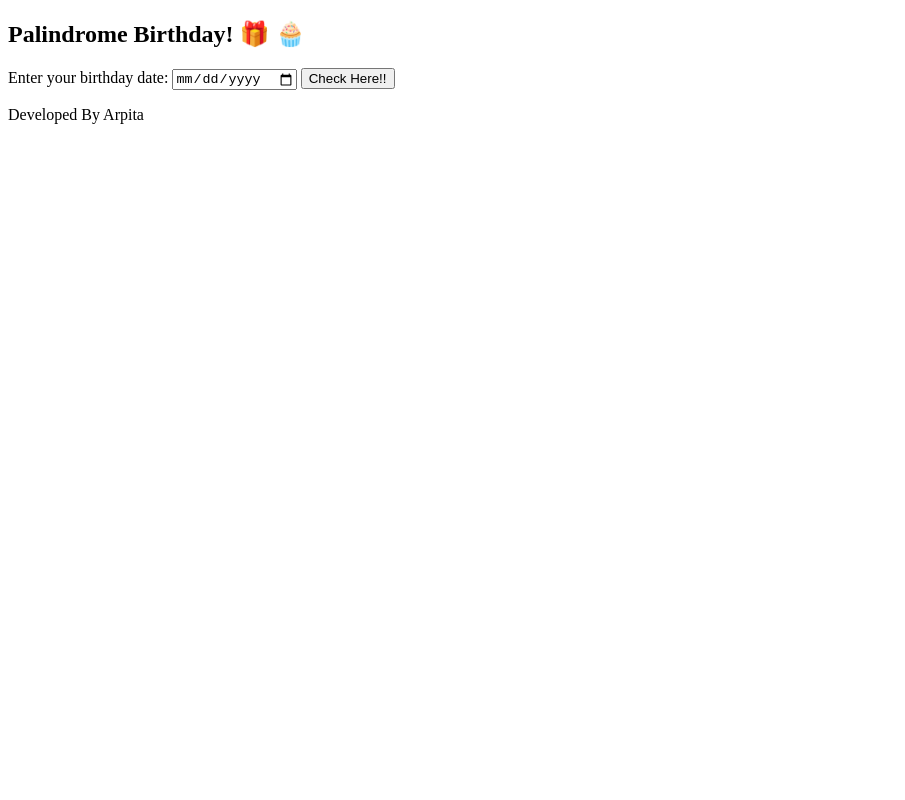
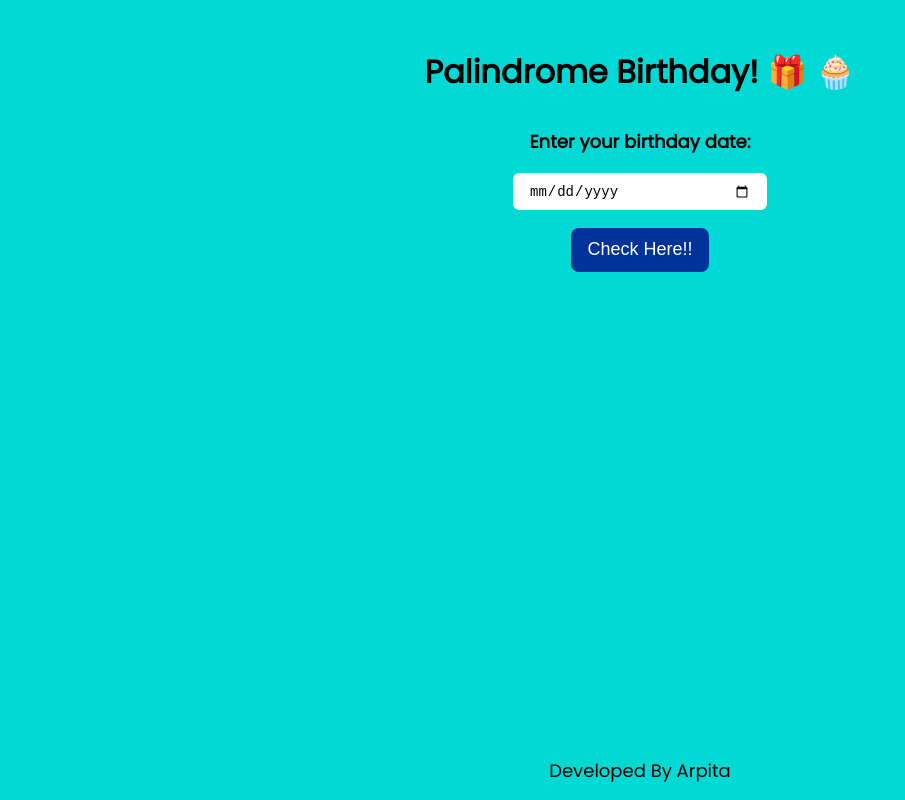
Before and after one commit to arpita-2/palindrome-birthday, a plain HTML site: page index.html in a window 1280 px wide. Shown: the whole page, without its empty margins (0-905 px from the left). Drawn offline with Linux system fonts and the light colour scheme.

Commit message:
style updated

```diff
--- a/styles.css
+++ b/styles.css
@@ -1 +1,79 @@
 @import url('https://fonts.googleapis.com/css2?family=Poppins:ital,wght@0,400;1,200&display=swap');
+
+
+* {
+    padding: 0;
+    margin: 0;
+    box-sizing: border-box;
+  }
+
+  :root {
+    --primary-color:#00d9d4;
+  }
+
+  body {
+    font-family: "Poppins", sans-serif;
+    background-color: var(--primary-color);
+  }
+
+  main {
+    text-align: center;
+    margin: 3rem;
+  }
+
+  h2 {
+    font-size: xx-large;
+    margin: 2rem;
+
+  }
+
+  .input-label {
+    display: block;
+    font-size: large;
+    font-weight: 600;
+  }
+
+  .input {
+    font-size: 14px;
+    outline: #fff;
+    padding: 0.6rem 1rem;
+    margin: 1rem;
+    border: 2px solid var(--primary-color);
+    border-radius: 0.5rem;
+    width: 100%;
+    max-width: 258px;
+  }
+
+  button {
+    background-color: #003399;
+    border: none;
+    color: #fff;
+    padding: 0.7rem 1rem;
+    border-radius: 0.5rem;
+    font-size: large;
+    cursor: pointer;
+    outline: #fff;
+    margin: auto;
+    display: block;
+  }
+
+  #result {
+    font-size: x-large;
+    margin: 2rem 0;
+  }
+
+
+
+  footer {
+    text-align: center;
+    position: absolute;
+    bottom: 0;
+    left: 0;
+    right: 0;
+    padding-bottom: 1rem;
+  }
+
+  footer p {
+    font-size: large;
+    text-align: center;
+  }
```
